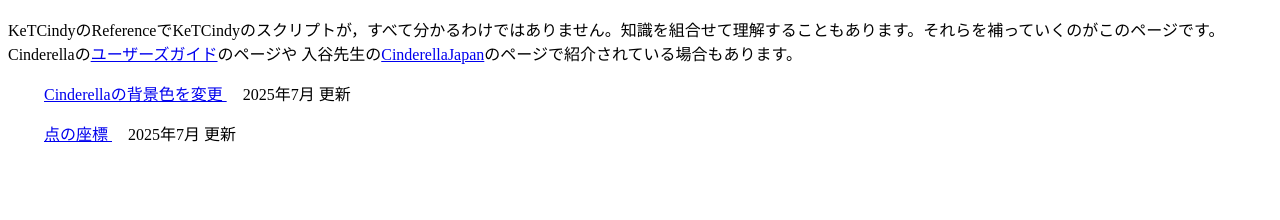
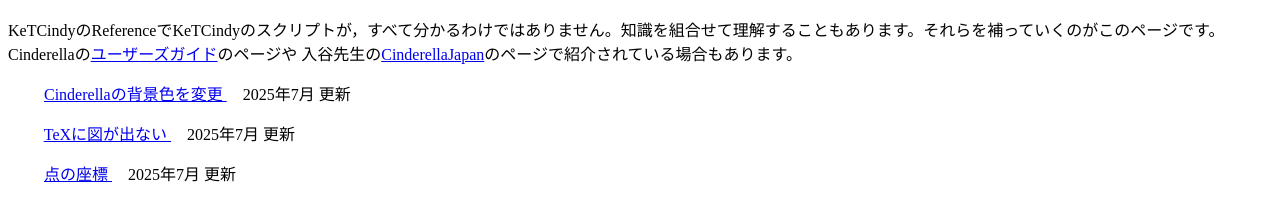
Before and after one commit to kubo-yuge/KeTCindyTips, a plain HTML site: page index.html in a window 1280 px wide. Shown: the part 46-266 px from the top of the page. Drawn offline with Linux system fonts and the light colour scheme.

Commit message:
TeXに図が出ないとき

```diff
--- a/index.html
+++ b/index.html
@@ -16,6 +16,12 @@ Cinderellaの<a href=https://doc.cinderella.de/tiki-index.php?page=Cinderella.2+
     </a> &emsp;2025年7月 更新
   </p>
 
+<!-- TeXに図が出ない -->
+  <p>&emsp;&emsp;
+    <a href="Setwindow/TeXに図が出ない.txt" target="_blank">TeXに図が出ない
+    </a> &emsp;2025年7月 更新
+  </p>
+
 <!-- 点の座標 -->
   <p>&emsp;&emsp;
     <a href="PointCoodinates/点の座標.txt" target="_blank">点の座標
```
Also changed, not shown: Setwindow/TeXに図が出ない.txt (added).
